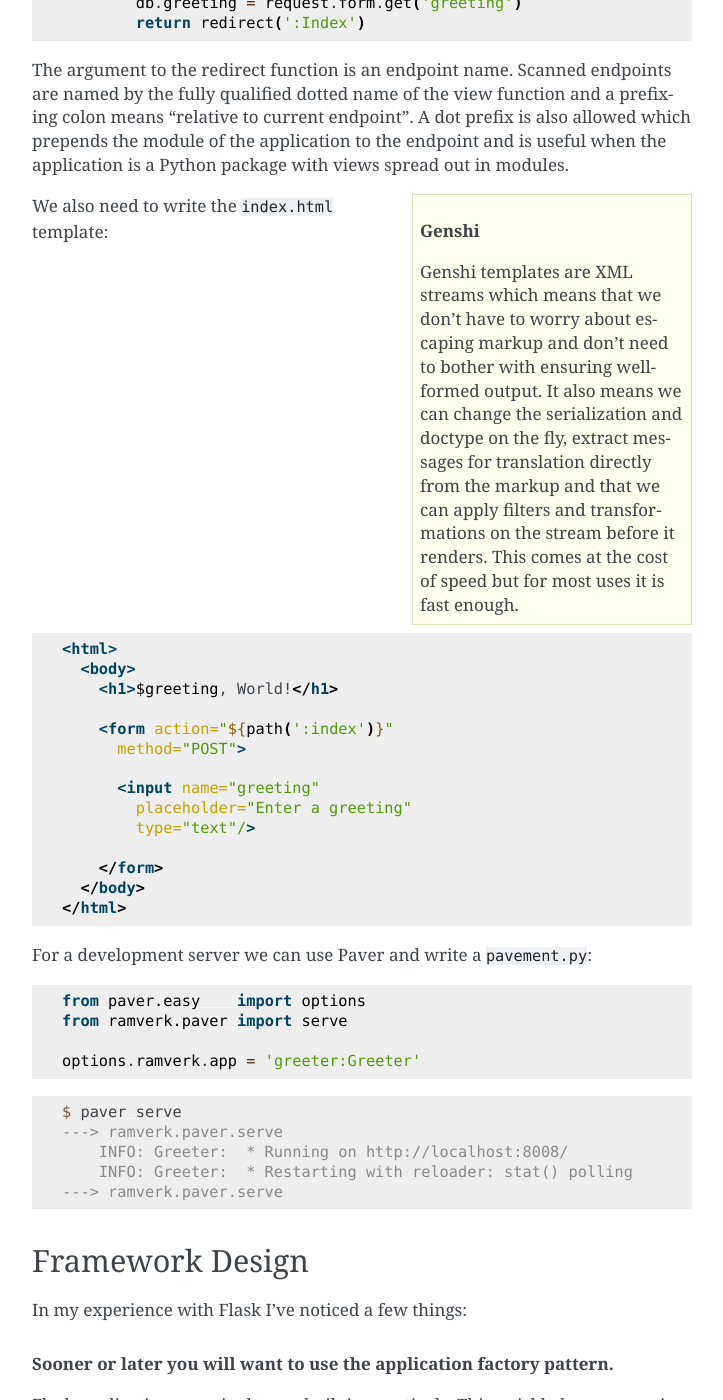
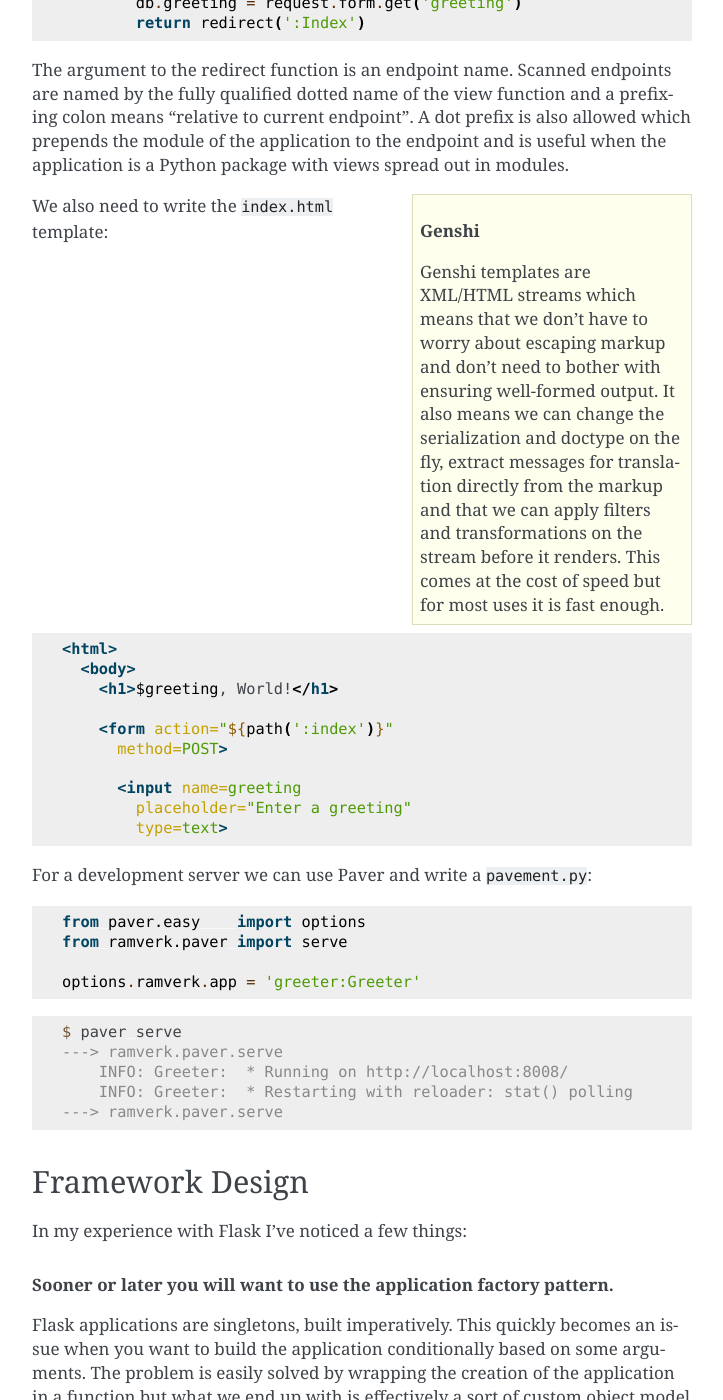
Before and after one commit to dag/relvlast, a Sphinx documentation site: the page built from docs/index.rst, in a window 1280 px wide and 1400 px high, scrolled down 2069 px. Shown: the whole window, without its empty margins (388-1111 px from the left). Built offline with Sphinx 7.4.7, drawn with Linux system fonts in a browser that asks for light colours.

Commit message:
take advantage of html parsing of templates in sample app

```diff
--- a/docs/index.rst
+++ b/docs/index.rst
@@ -130,15 +131,11 @@
       <h1>$greeting, World!</h1>
 
       <form action="${path(':index')}"
-        method="POST">
+        method=POST>
 
-        <input name="greeting"
+        <input name=greeting
           placeholder="Enter a greeting"
-          type="text"/>
-
-      </form>
-    </body>
-  </html>
+          type=text>
 
 For a development server we can use Paver and write a :file:`pavement.py`::
 
```
Also changed, not shown: other parts of docs/index.rst (+7 -6 lines).
